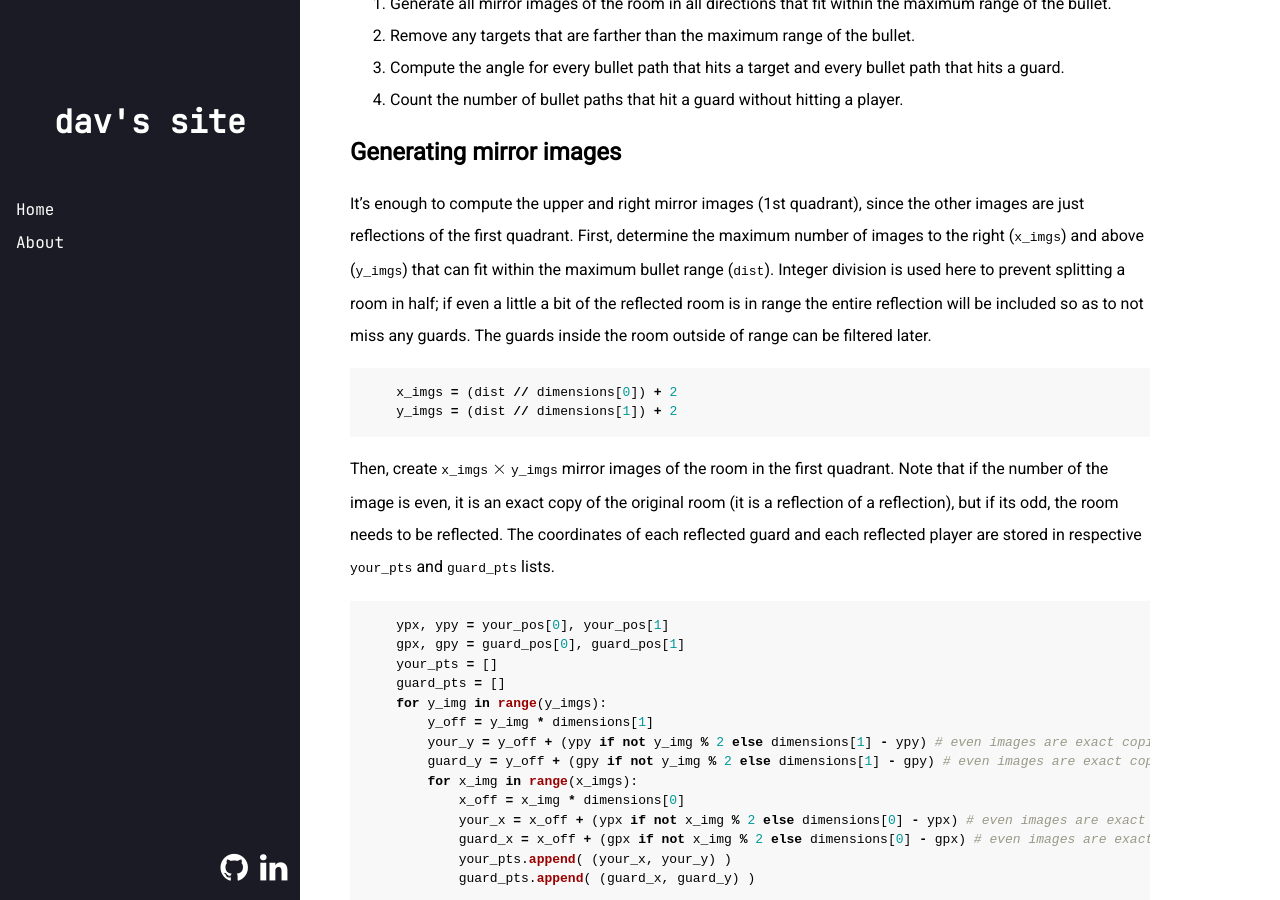
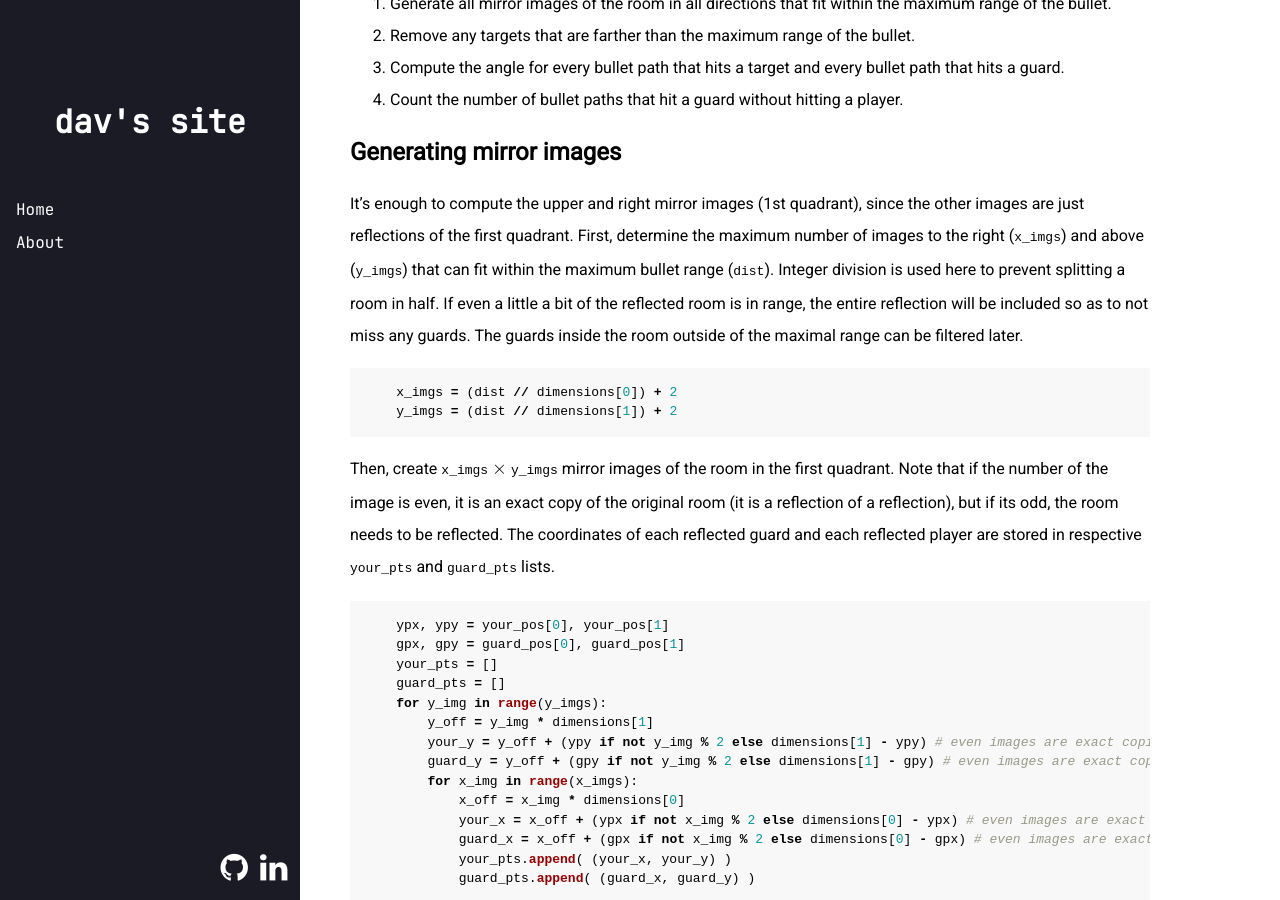
Before and after one commit to davidtranhq/davidtranhq.github.io, a Jekyll site: the page built from _posts/2021-04-12-google-foobar.md, in a window 1280 px wide and 900 px high, scrolled down 2508 px. Built offline with Jekyll 4.4.1, drawn with Linux system fonts in a browser that asks for light colours; formulas are drawn with MathJax 3; some of the changed text lies outside the part shown.

Commit message:
Corrections: Google Foobar

````diff
--- a/_posts/2021-04-12-google-foobar.md
+++ b/_posts/2021-04-12-google-foobar.md
@@ -40,7 +40,7 @@ The benefit of this is that now every bullet has a straight-line path, making it
 
 ## Generating mirror images
 
-It's enough to compute the upper and right mirror images (1st quadrant), since the other images are just reflections of the first quadrant. First, determine the maximum number of images to the right (`x_imgs`) and above (`y_imgs`) that can fit within the maximum bullet range (`dist`). Integer division is used here to prevent splitting a room in half; if even a little a bit of the reflected room is in range the entire reflection will be included so as to not miss any guards. The guards inside the room outside of range can be filtered later.
+It's enough to compute the upper and right mirror images (1st quadrant), since the other images are just reflections of the first quadrant. First, determine the maximum number of images to the right (`x_imgs`) and above (`y_imgs`) that can fit within the maximum bullet range (`dist`). Integer division is used here to prevent splitting a room in half. If even a little a bit of the reflected room is in range, the entire reflection will be included so as to not miss any guards. The guards inside the room outside of the maximal range can be filtered later.
 
 ```python
     x_imgs = (dist // dimensions[0]) + 2
@@ -139,7 +139,7 @@ def get_angles(x0, y0, pts):
 ```
 
 ## Counting valid shots
-Finally, only the shots that hit guards but miss players are considered. If the angle for a guard shot does not appear in `your_angles`, the shot certainly does not cross paths with a player reflection. However, if it does appear in `your_angles`, the shot can only be counted if the guard is closer than the player (otherwise the player will be hit first!).
+Finally, only the shots that hit guards but miss players are considered. If the angle for a guard shot does not appear in `your_angles`, the shot certainly is not aligned with a player reflection. However, if it does appear in `your_angles`, the shot can only be counted if the guard is closer than the player (otherwise the player will be hit first!).
 
 ```python
 # count how many guards can be shot
````
